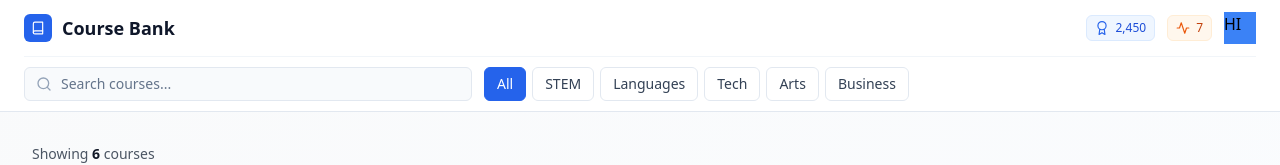
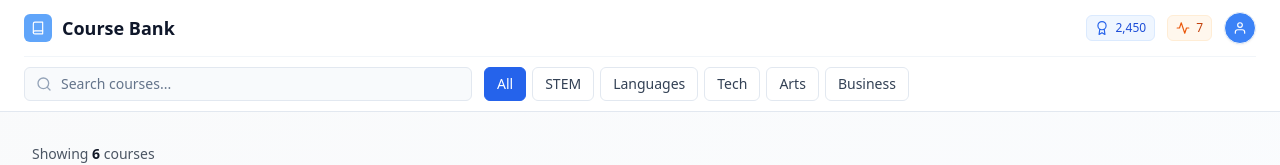
Before and after one commit to Studly-hq/studly_web, a React (Create React App) app: page / in a window 1280 px wide. Shown: the top 165 px of the page. Built offline with nearby package versions, Linux system fonts and the light colour scheme.

Commit message:
fix header

```diff
--- a/src/components/layout/Header.jsx
+++ b/src/components/layout/Header.jsx
@@ -26,7 +26,7 @@ const Header = ({ title, icon, showSearch = false, showFilters = false, onSearch
         <div className="flex items-center justify-between h-14">
           {/* Left: Title */}
           <div className="flex items-center gap-2.5">
-            <div className="flex items-center justify-center w-7 h-7 bg-blue-600 rounded-md">
+            <div className="flex items-center justify-center w-7 h-7 bg-blue-400 rounded-md">
               {icon && React.cloneElement(icon, { className: "w-3.5 h-3.5 text-white" })}
             </div>
             <h1 className="text-lg font-semibold text-slate-900 leading-none">{title}</h1>
@@ -49,13 +49,11 @@ const Header = ({ title, icon, showSearch = false, showFilters = false, onSearch
             </div>
 
             {/* Avatar */}
-            {/* <div className="w-8 h-8 bg-blue-500 rounded-full flex items-center justify-center border border-slate-100 shadow-sm">
+            <div className="w-8 h-8 bg-blue-500 rounded-full flex items-center justify-center border border-slate-100 shadow-sm">
               <FiUser className="w-3.5 h-3.5 text-white" />
             </div>
-           */}
-           <div className="w-8 h-8 bg-blue-500">
-            HI
-           </div>
+
+
           </div>
         </div>
 
```
